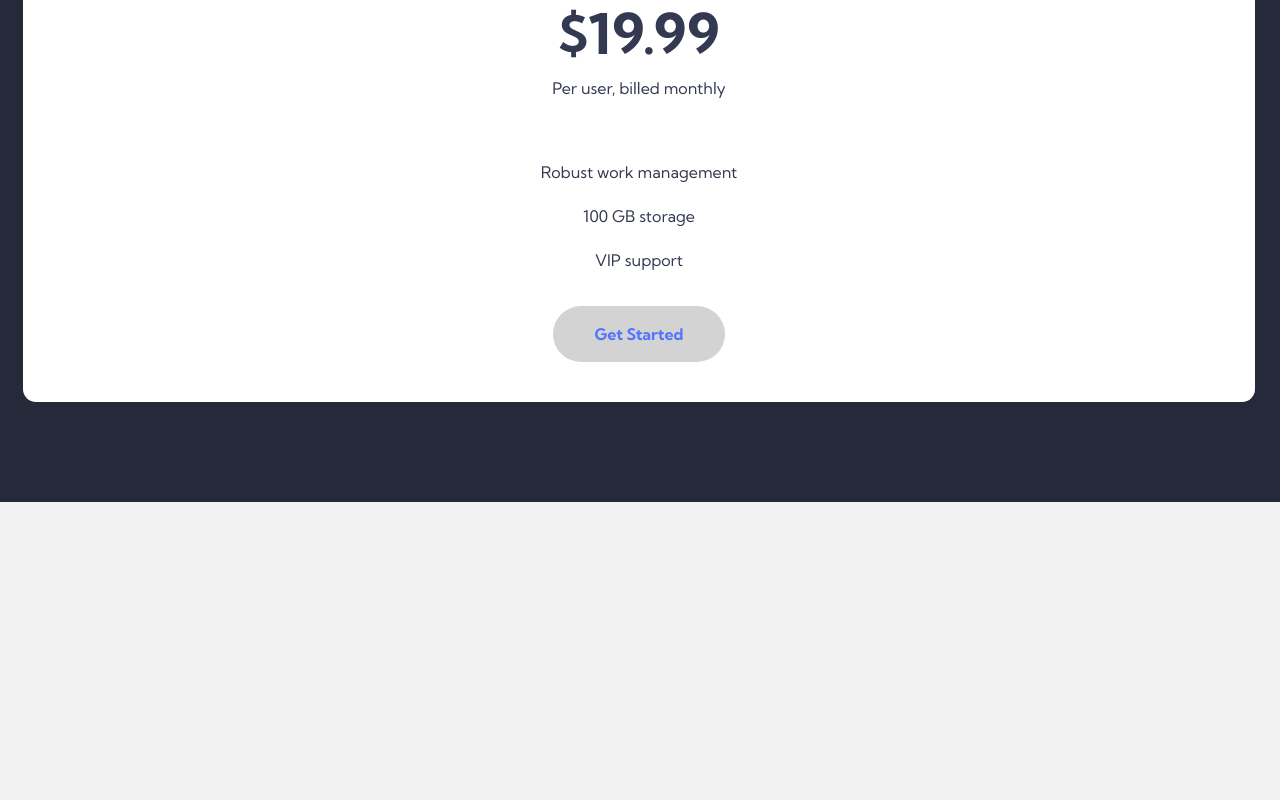
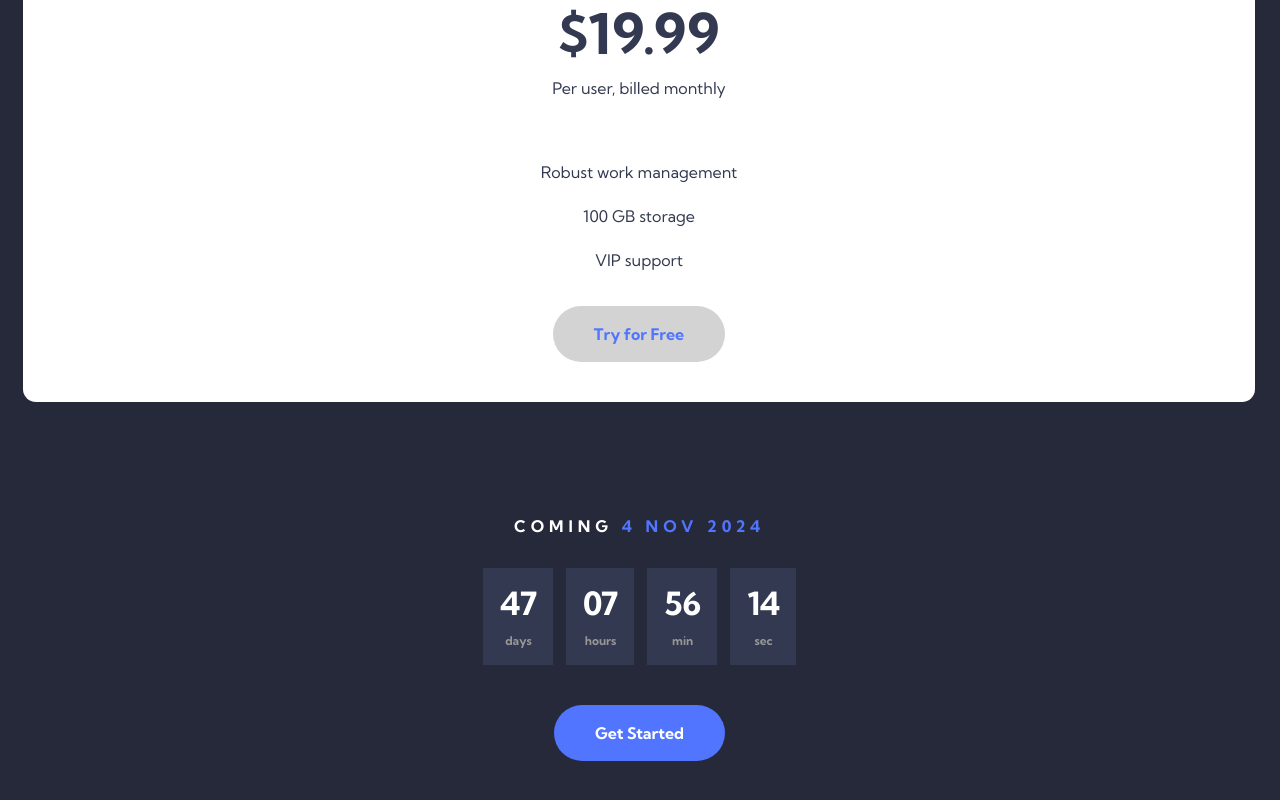
Before and after one commit to Oleksandr-Berd/officelite-soon, a React (Create React App) app: page / in a window 1280 px wide. Shown: the part 1930-2730 px from the top of the page. Before the commit the page ends 2432 px from the top, so only its background shows below. Built offline with nearby package versions, Linux system fonts and the light colour scheme.

Commit message:
the markup for the home page is done

```diff
--- /dev/null
+++ b/src/components/HomeFooter/HomeFooter.tsx
@@ -0,0 +1,18 @@
+import * as SC from "./HomeFooterStyled"
+
+import ButtonLink from "../../ui/ButtonLink/ButtonLink";
+import Counter from "../../ui/Counter/Counter";
+
+const HomeFooter = () => {
+    return (
+      <SC.FooterStyled>
+        <SC.Title>
+          coming <span>4 nov 2024</span>
+        </SC.Title>
+        <Counter/>
+        <ButtonLink location="intro" color="blue"/>
+      </SC.FooterStyled>
+    );
+}
+
+export default HomeFooter;
--- /dev/null
+++ b/src/components/HomeFooter/HomeFooterStyled.ts
@@ -0,0 +1,28 @@
+import styled from "@emotion/styled";
+
+export const FooterStyled = styled.footer`
+  padding-top: 100px;
+  padding-bottom: 100px;
+  padding-left: 23px;
+  padding-right: 24px;
+
+  text-align: center;
+
+  background-color: #25293a;
+`;
+
+export const Title = styled.h3`
+  margin-bottom: 18px;
+
+  text-transform: uppercase;
+
+  font-family: "KumbhBold";
+  color: #fff;
+  font-size: 16px;
+  line-height: 3;
+  letter-spacing: 5px;
+
+  & > span {
+    color: #5175ff;
+  }
+`;
--- a/src/components/Proposition/PropoSitionStyled.ts
+++ b/src/components/Proposition/PropoSitionStyled.ts
@@ -3,7 +3,6 @@ import { StyleProps } from "../../utils/types";
 
 export const List = styled.ul`
 padding-top: 100px;
-  padding-bottom: 100px;
   padding-left: 23px;
   padding-right: 25px;
 
--- a/src/pages/HomePage/HomePage.tsx
+++ b/src/pages/HomePage/HomePage.tsx
@@ -1,3 +1,4 @@
+import HomeFooter from "../../components/HomeFooter/HomeFooter";
 import Intro from "../../components/Intro/Intro";
 import Proposition from "../../components/Proposition/Proposition";
 
@@ -5,6 +6,7 @@ const HomePage:React.FC = () => {
     return ( <div>
         <Intro/>
         <Proposition/>
+        <HomeFooter/>
     </div> );
 }
 
--- a/src/ui/ButtonLink/ButtonLink.tsx
+++ b/src/ui/ButtonLink/ButtonLink.tsx
@@ -6,7 +6,9 @@ import { LinkButtonProps } from "../../utils/types";
 const ButtonLink:React.FC<LinkButtonProps> = ({location, color}) => {
     return (
       <SC.Wrapper location={location} color={color}>
-        <a href="/sing">Get Started</a>
+        <a href="/sing">
+            {location === "intro" ? "Get Started" : "Try for Free"}
+            </a>
       </SC.Wrapper>
     );
 }
--- /dev/null
+++ b/src/ui/Counter/Counter.tsx
@@ -0,0 +1,26 @@
+import * as SC from "./CounterStyled"
+
+const Counter:React.FC = () => {
+    return (
+      <SC.List>
+        <SC.Item>
+          <SC.Number>47</SC.Number>
+          <SC.Title>days</SC.Title>
+        </SC.Item>
+        <SC.Item>
+          <SC.Number>07</SC.Number>
+          <SC.Title>hours</SC.Title>
+        </SC.Item>
+        <SC.Item>
+          <SC.Number>56</SC.Number>
+          <SC.Title>min</SC.Title>
+        </SC.Item>
+        <SC.Item>
+          <SC.Number>14</SC.Number>
+          <SC.Title>sec</SC.Title>
+        </SC.Item>
+      </SC.List>
+    );
+}
+
+export default Counter;
--- /dev/null
+++ b/src/ui/Counter/CounterStyled.ts
@@ -0,0 +1,37 @@
+import styled from "@emotion/styled";
+
+export const List = styled.ul`
+display: flex;
+flex-direction: row;
+align-items: center;
+justify-content: center;
+
+margin-bottom: 40px;
+`
+
+export const Item = styled.li`
+padding-top: 11px;
+padding-bottom: 10px;
+padding-left: 17px;
+padding-right: 16px;
+
+  background-color: #333950;
+
+  &:not(:last-child) {
+    margin-right: 13px;
+  }
+`;
+
+export const Number = styled.p`
+color: #fff;
+font-family: "KumbhBold";
+font-size: 32px;
+line-height: 1.5;
+`
+
+export const Title = styled.p`
+  color: #979797;
+  font-family: "KumbhBold";
+  font-size: 12px;
+  line-height: 2.33;
+`;
```
